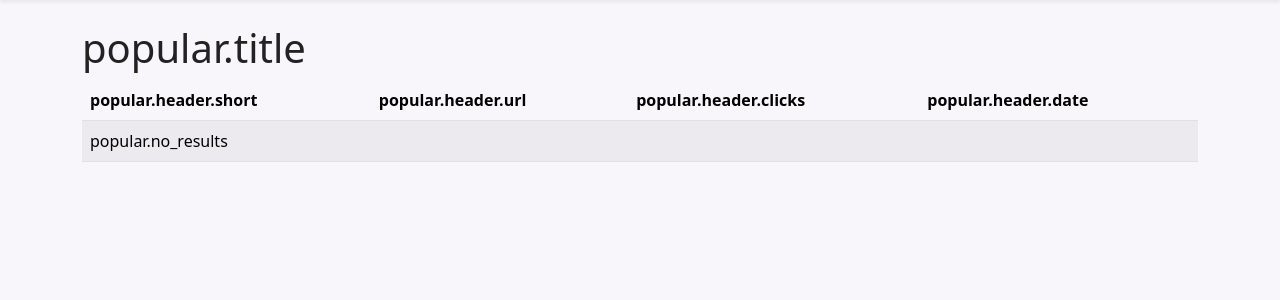
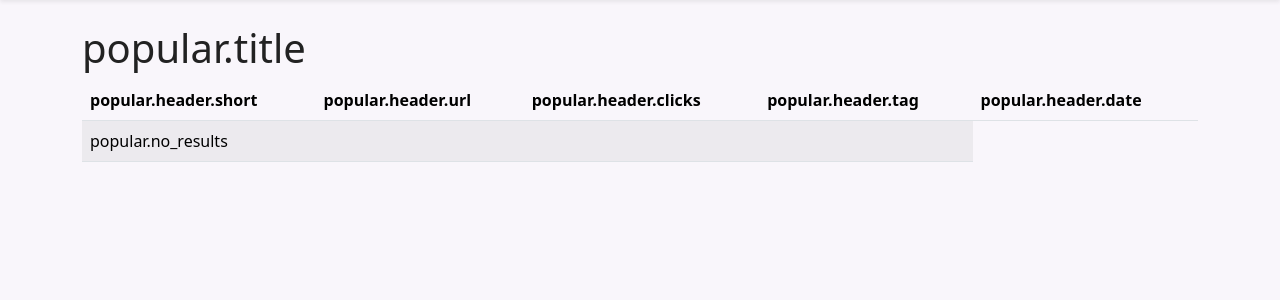
Before and after one commit to BeatryczePilat/SIprojekt, a Symfony app: template app/templates/url/popular.html.twig in a window 1280 px wide. Shown: the part 56-356 px from the top of the page. Run offline with Twig, Linux system fonts and the light colour scheme; the template is opened without the code that fills it, so the values that code supplies are empty; some libraries are stand-ins or nearby versions.

Commit message:
tags, param

```diff
--- a/app/templates/base.html.twig
+++ b/app/templates/base.html.twig
@@ -6,8 +6,8 @@
     <link href="https://cdn.jsdelivr.net/npm/bootstrap@5.3.3/dist/css/bootstrap.min.css" rel="stylesheet">
     <style>
         :root {
-            --bs-primary: #2d6a4f;   /* ciemna zieleń */
-            --bs-secondary: #612063; /* fiolet główny */
+            --bs-primary: #2d6a4f;
+            --bs-secondary: #612063;
             --bs-body-bg: #f9f6fb;
             --bs-body-color: #222;
         }
@@ -113,7 +113,7 @@
 
 <nav class="navbar navbar-expand-lg shadow-sm mb-4">
     <div class="container">
-        <a class="navbar-brand fw-bold" href="{{ path('url_latest') }}">{{ 'navbar.brand'|trans }}</a>
+        <a class="navbar-brand fw-bold" href="{{ path('url_shorten') }}">{{ 'navbar.brand'|trans }}</a>
         <button class="navbar-toggler" type="button" data-bs-toggle="collapse" data-bs-target="#navbarContent">
             <span class="navbar-toggler-icon"></span>
         </button>
@@ -160,9 +160,6 @@
 
                 {% if app.user %}
                     <li class="nav-item">
-                        <a class="nav-link disabled">{{ app.user.email }}</a>
-                    </li>
-                    <li class="nav-item">
                         <a class="nav-link" href="{{ path('app_logout') }}">{{ 'navbar.logout'|trans }}</a>
                     </li>
                 {% else %}
--- a/app/templates/url/admin_url.html.twig
+++ b/app/templates/url/admin_url.html.twig
@@ -26,9 +26,11 @@
                 <td>{{ url.shortCode }}</td>
                 <td>{{ url.email ?? '-' }}</td>
                 <td>
-                    {% for tag in url.tag %}
+                    {% if url.tag %}
                         <span class="badge bg-secondary">{{ url.tag.name }}</span>
-                    {% endfor %}
+                    {% else %}
+                        <span class="text-muted">{{ 'admin.url_list.no_tag'|trans }}</span>
+                    {% endif %}
                 </td>
                 <td>{{ url.clicks }}</td>
                 <td>{{ url.createdAt ? url.createdAt|date('Y-m-d H:i') : '-' }}</td>
--- a/app/templates/url/popular.html.twig
+++ b/app/templates/url/popular.html.twig
@@ -9,6 +9,7 @@
             <th>{{ 'popular.header.short'|trans }}</th>
             <th>{{ 'popular.header.url'|trans }}</th>
             <th>{{ 'popular.header.clicks'|trans }}</th>
+            <th>{{ 'popular.header.tag'|trans }}</th>
             <th>{{ 'popular.header.date'|trans }}</th>
         </tr>
         </thead>
@@ -22,6 +23,13 @@
                     : url.originalUrl }}
                 </td>
                 <td>{{ url.clicks }}</td>
+                <td>
+                    {% if url.tag %}
+                        <span class="badge bg-secondary">{{ url.tag.name }}</span>
+                    {% else %}
+                        <span class="text-muted">{{ 'popular.no_tag'|trans }}</span>
+                    {% endif %}
+                </td>
                 <td>{{ url.createdAt|date('Y-m-d H:i') }}</td>
             </tr>
         {% else %}
```
Also changed, not shown: app/src/Controller/AdminSecurityController.php (+4 -4 lines), app/src/Entity/Admin.php (+32 -6 lines), app/src/Entity/Tag.php (+26 -5 lines), app/src/Entity/Url.php (+66 -19 lines), app/templates/url/latest.html.twig (+9 -1 lines), app/templates/url/search.html.twig (+6 -3 lines), 3 other files.
